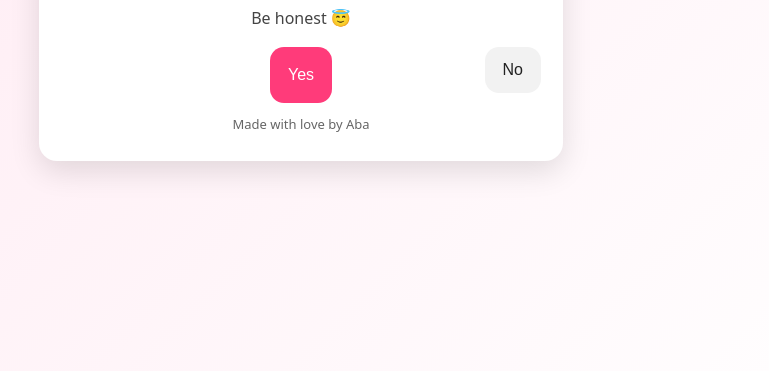
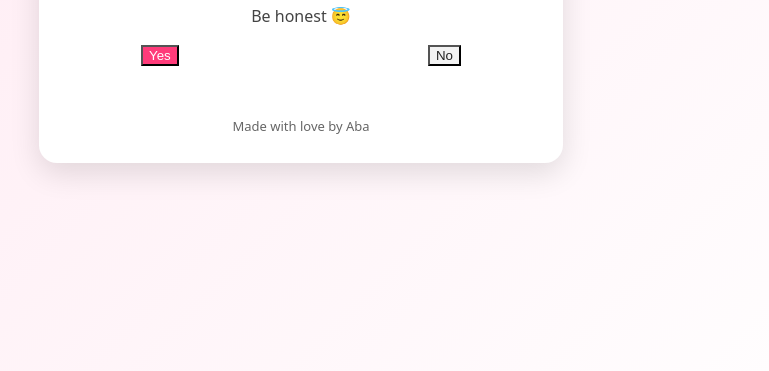
Before and after one commit to Aba-Spio/Valentine, a plain HTML site: page index.html in a window 1280 px wide. Shown: the part 429-800 px from the top of the page, without its empty margins (339-1108 px from the left). Drawn offline with Linux system fonts and the light colour scheme.

Commit message:
Update index.html

```diff
--- a/index.html
+++ b/index.html
@@ -35,26 +35,20 @@
     h1{ margin: 0 0 10px; font-size: 26px; }
     p{ margin: 0 0 18px; color: #444; }
     .btns{
-      display: flex;
-      justify-content: center;
-      gap: 14px;
   position: relative;
-      margin-top: 10px;
-      height: 56px;
+  margin: 14px auto 0;
+  height: 60px;
+  width: 320px;
 }
-    button{
-      border: 0;
-      padding: 14px 18px;
-      border-radius: 14px;
-      font-size: 16px;
-      cursor: pointer;
-      transition: transform .12s ease;
-      user-select: none;
-    }
+
 #yes{
   background: #ff3b7a;
   color: white;
+  position: absolute;
+  left: 0;
+  top: 0;
 }
+
 #no{
   background: #f2f2f2;
   color: #222;
```
Lines whose indentation alone changed are shown as unchanged.
